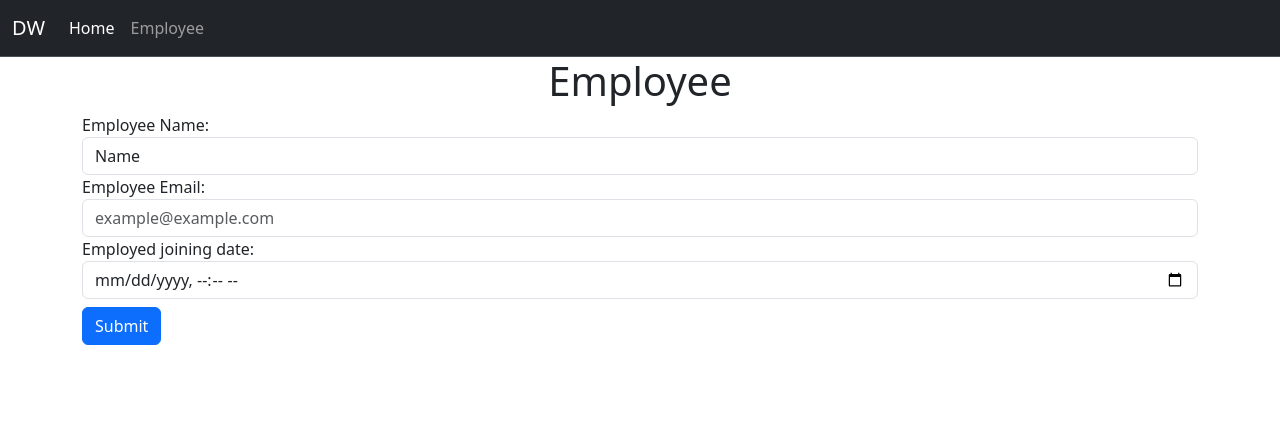
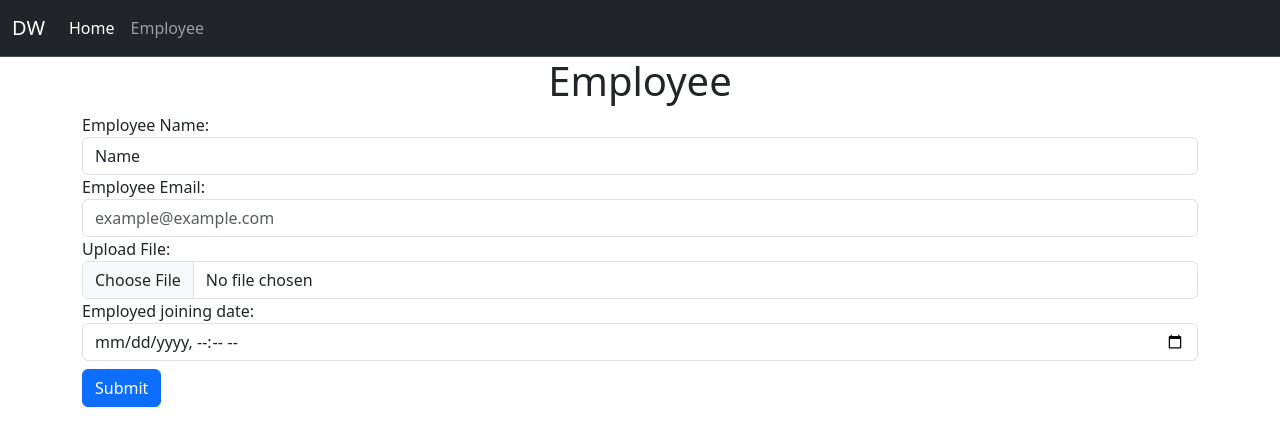
Before and after one commit to yashpatel-py/django_forms_tutorials, a Django app: page /employee/ in a window 1280 px wide. Shown: the top 446 px of the page. Run offline with Django 4.2, Linux system fonts and the light colour scheme.

Commit message:
FileField

```diff
--- a/django_forms_tuit/urls.py
+++ b/django_forms_tuit/urls.py
@@ -16,9 +16,11 @@ Including another URLconf
 """
 from django.contrib import admin
 from django.urls import path, include
+from django.conf import settings
+from django.conf.urls.static import static
 from main import views
 
 urlpatterns = [
     path('admin/', admin.site.urls),
     path('', include('main.urls'))
-]
+] + static(settings.MEDIA_URL, document_root = settings.MEDIA_ROOT)
--- a/main/forms.py
+++ b/main/forms.py
@@ -14,6 +14,7 @@ class EmployeeForm(forms.Form):
         initial="Name",
     )
 
+    # EmailField
     emp_email = forms.EmailField(
         label = "Employee Email",
         widget = forms.EmailInput(attrs={
@@ -21,6 +22,13 @@ class EmployeeForm(forms.Form):
             'type': 'email',
             'placeholder': 'example@example.com'
         }),
+    )
+
+    emp_files = forms.FileField(
+        label="Upload File",
+        widget=forms.ClearableFileInput(attrs={
+            'class': 'form-control'
+        })
     )
 
     # DateTimeField
--- a/main/models.py
+++ b/main/models.py
@@ -4,4 +4,5 @@ from django.db import models
 class Employee(models.Model):
     emp_name = models.CharField(max_length=50, null=False, blank=False)
     emp_email = models.EmailField(null=True, blank=True)
+    emp_files = models.FileField(null=True, blank=True, upload_to='file_uploads/')
     employed_joining_date = models.DateTimeField(null=True, blank=True)
--- a/main/views.py
+++ b/main/views.py
@@ -10,15 +10,17 @@ def home(request):
 
 def employee_data(request):
     if request.method == 'POST':
-        form = EmployeeForm(request.POST)
+        form = EmployeeForm(request.POST, request.FILES)
         if form.is_valid():
             name = form.cleaned_data['emp_name']
             email = form.cleaned_data['emp_email']
+            employee_file = form.cleaned_data['emp_files']
             emp_joining_date = form.cleaned_data['employed_joining_date']
 
             emp = Employee.objects.create(
-                emp_name=name,
+                emp_name = name,
                 emp_email = email,
+                emp_files = employee_file,
                 employed_joining_date = emp_joining_date
             )
 
--- a/templates/main/employee.html
+++ b/templates/main/employee.html
@@ -5,7 +5,7 @@
 {% block content %}
 <h1 class="text-center">Employee</h1>
 
-<form action="" method="post">
+<form method="post" enctype="multipart/form-data">
     {% csrf_token %}
     {{form}}
     <button type="submit" class="btn btn-primary mt-2">Submit</button>
--- /dev/null
+++ b/uploads/file_uploads/demo_File.txt
@@ -0,0 +1 @@
+Subscribe to Django World
```
Also changed, not shown: django_forms_tuit/settings.py (+8 -0 lines), main/migrations/0007_employee_emp_files.py (added).
